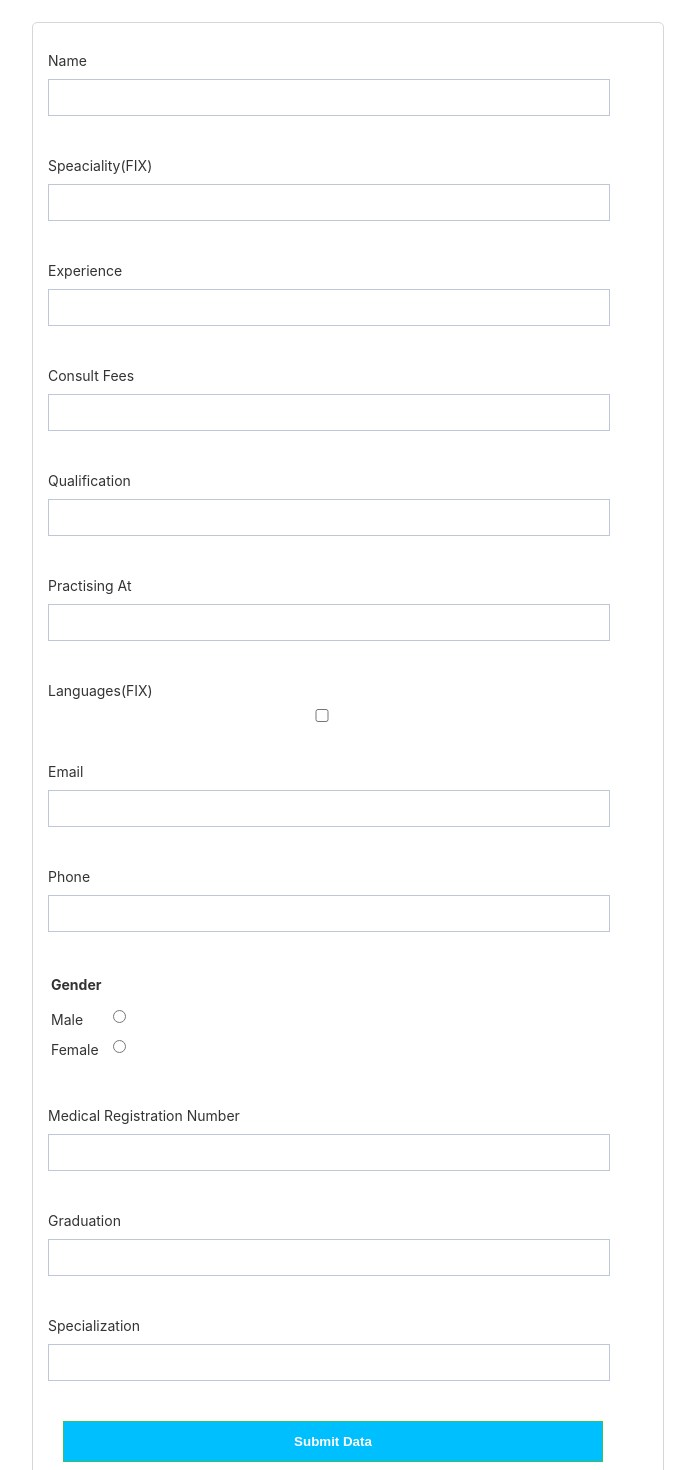
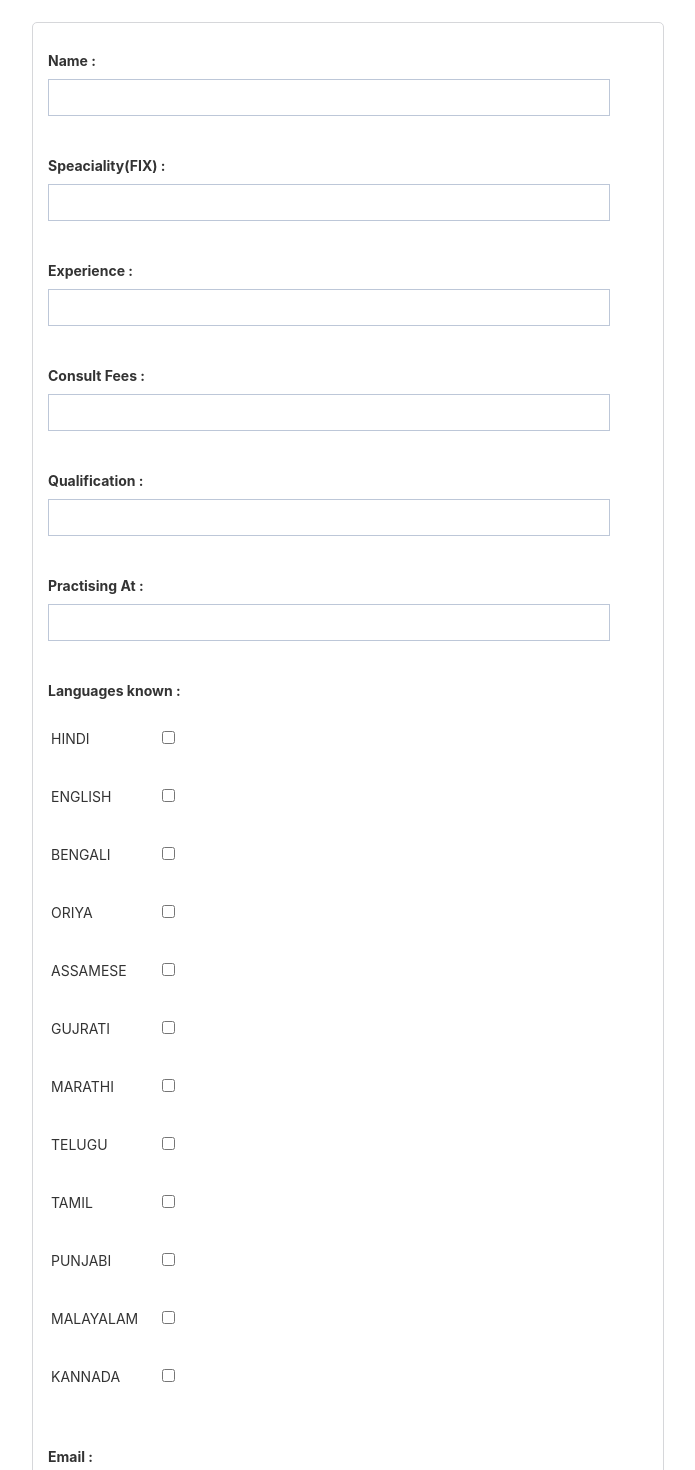
Before and after one commit to 1Canis-Lupus1/Doc-Form-React, a React (Create React App) app: page / in a window 1280 px wide. Shown: the part 180-1650 px from the top of the page, without its empty margins (292-987 px from the left). Built offline with nearby package versions, Linux system fonts and the light colour scheme.

Commit message:
Languages added and layout modified

```diff
--- a/src/components/form.css
+++ b/src/components/form.css
@@ -42,3 +42,11 @@
     color: #6B8E23;
     margin-bottom: 10px;
   }
+
+  .gender{
+    height:50px;
+    width:50px;
+    text-align: center;
+    vertical-align: middle;
+    padding-top: 5px;
+  }
--- a/src/components/form.jsx
+++ b/src/components/form.jsx
@@ -171,67 +171,117 @@ class Form extends Component {
     <div id="main-registration-container">
      <div id="register">
         <form method="post"  name="userRegistrationForm"  onSubmit= {this.submituserRegistrationForm} >
-        <label>Name</label>
+        <label><strong>Name :</strong></label>
         <input type="text" name="username" value={this.state.fields.username} onChange={this.handleChange} />
         <div className="errorMsg">{this.state.errors.username}</div>
 
-        <label>Speaciality(FIX)</label>
-        <input type="text" name="speciality" value={this.state.fields.speciality} onChange={this.handleChange} />
+        <label><strong> Speaciality(FIX) :</strong></label>
+        <input type="dropdown" name="speciality" value={this.state.fields.speciality} onChange={this.handleChange} />
         <div className="errorMsg">{this.state.errors.speciality}</div>
 
-        <label>Experience</label>
+        <label><strong> Experience :</strong></label>
         <input type="number" name="experience" value={this.state.fields.experience} onChange={this.handleChange} />
         <div className="errorMsg">{this.state.errors.experience}</div>
 
-        <label>Consult Fees</label>
+        <label><strong> Consult Fees :</strong></label>
         <input type="number" name="fees" value={this.state.fields.fees} onChange={this.handleChange} />
         <div className="errorMsg">{this.state.errors.fees}</div>
 
-        <label>Qualification</label>
+        <label><strong> Qualification :</strong></label>
         <input type="text" name="qualification" value={this.state.fields.qualification} onChange={this.handleChange} />
         <div className="errorMsg">{this.state.errors.qualification}</div>
 
-        <label>Practising At</label>
+        <label><strong> Practising At :</strong></label>
         <input type="text" name="location" value={this.state.fields.location} onChange={this.handleChange} />
         <div className="errorMsg">{this.state.errors.location}</div>
 
-        <label>Languages(FIX)</label>
-        <input type="checkbox" name="language" value={this.state.fields.language} onChange={this.handleChange} />
+        <label><strong> Languages known :</strong></label>
+        <table>
+          <tr>
+            <td >HINDI</td>
+            <td className="gender"><input type="checkbox" name="hindi" value={this.state.fields.language} onChange={this.handleChange} /></td>
+          </tr>
+          <tr>
+            <td >ENGLISH</td>
+            <td className="gender"><input type="checkbox" name="english" value={this.state.fields.language} onChange={this.handleChange} /></td>
+          </tr>
+          <tr>
+            <td>BENGALI</td>
+            <td className="gender"><input type="checkbox" name="bengali" value={this.state.fields.language} onChange={this.handleChange} /></td>
+          </tr>
+          <tr>
+            <td>ORIYA</td>
+            <td className="gender"><input type="checkbox" name="oriya" value={this.state.fields.language} onChange={this.handleChange} /></td>
+          </tr>
+          <tr>
+            <td>ASSAMESE</td>
+            <td className="gender"><input type="checkbox" name="assamese" value={this.state.fields.language} onChange={this.handleChange} /></td>
+          </tr>
+          <tr>
+            <td>GUJRATI</td>
+            <td className="gender"><input type="checkbox" name="gujrati" value={this.state.fields.language} onChange={this.handleChange} /></td>
+          </tr>
+          <tr>
+            <td>MARATHI</td>
+            <td className="gender"><input type="checkbox" name="marathi" value={this.state.fields.language} onChange={this.handleChange} /></td>
+          </tr>
+          <tr>
+            <td>TELUGU</td>
+            <td className="gender"><input type="checkbox" name="telugu" value={this.state.fields.language} onChange={this.handleChange} /></td>
+          </tr>
+          <tr>
+            <td>TAMIL</td>
+            <td className="gender"><input type="checkbox" name="tamil" value={this.state.fields.language} onChange={this.handleChange} /></td>
+          </tr>
+          <tr>
+            <td>PUNJABI</td>
+            <td className="gender"><input type="checkbox" name="punjabi" value={this.state.fields.language} onChange={this.handleChange} /></td>
+          </tr>
+          <tr>
+            <td>MALAYALAM</td>
+            <td className="gender"><input type="checkbox" name="malayalam" value={this.state.fields.language} onChange={this.handleChange} /></td>
+          </tr>
+          <tr>
+            <td>KANNADA</td>
+            <td className="gender"><input type="checkbox" name="kannada" value={this.state.fields.language} onChange={this.handleChange} /></td>
+          </tr>
+        </table>
         <div className="errorMsg">{this.state.errors.language}</div>
 
-        <label>Email</label>
+        <label><strong> Email :</strong></label>
         <input type="text" name="emailid" value={this.state.fields.emailid} onChange={this.handleChange}  />
         <div className="errorMsg">{this.state.errors.emailid}</div>
 
-        <label>Phone</label>
+        <label><strong> Phone :</strong></label>
         <input type="text" name="phone" value={this.state.fields.phone} onChange={this.handleChange}   />
         <div className="errorMsg">{this.state.errors.phone}</div>
 
+        <label><strong> Gender :</strong></label>
         <table>
           <tr>
-            <th><label>Gender</label></th>
-            <th></th>
-          </tr>
-          <tr>
             <td>Male</td>
-            <td><input type="radio" name="gender" value={this.state.fields.gender} onChange={this.handleChange} /></td>
+            <td className="gender"><input type="radio" name="gender" value={this.state.fields.gender} onChange={this.handleChange} /></td>
           </tr>
           <tr>
             <td>Female</td>
-            <td><input type="radio" name="gender" value={this.state.fields.gender} onChange={this.handleChange} /></td>
+            <td className="gender"><input type="radio" name="gender" value={this.state.fields.gender} onChange={this.handleChange} /></td>
+          </tr>
+          <tr>
+            <td>Other</td>
+            <td className="gender"><input type="radio" name="gender" value={this.state.fields.gender} onChange={this.handleChange} /></td>
           </tr>
         </table>
         <div className="errorMsg">{this.state.errors.gender}</div>
 
-        <label>Medical Registration Number</label>
+        <label><strong> Medical Registration Number</strong></label>
         <input type="text" name="regno" value={this.state.fields.regno} onChange={this.handleChange} />
         <div className="errorMsg">{this.state.errors.regno}</div>
 
-        <label>Graduation</label>
+        <label><strong> Graduation</strong></label>
         <input type="text" name="graduation" value={this.state.fields.graduation} onChange={this.handleChange} />
         <div className="errorMsg">{this.state.errors.graduation}</div>
 
-        <label>Specialization</label>
+        <label><strong> Specialization</strong></label>
         <input type="text" name="specialization" value={this.state.fields.specialization} onChange={this.handleChange} />
         <div className="errorMsg">{this.state.errors.specialization}</div>
 
```
